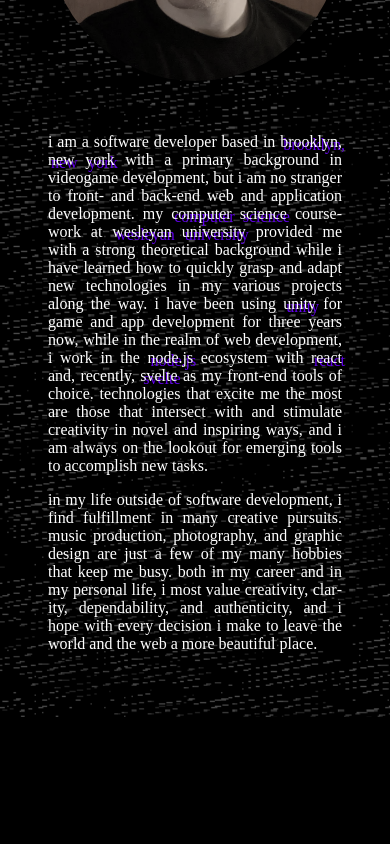
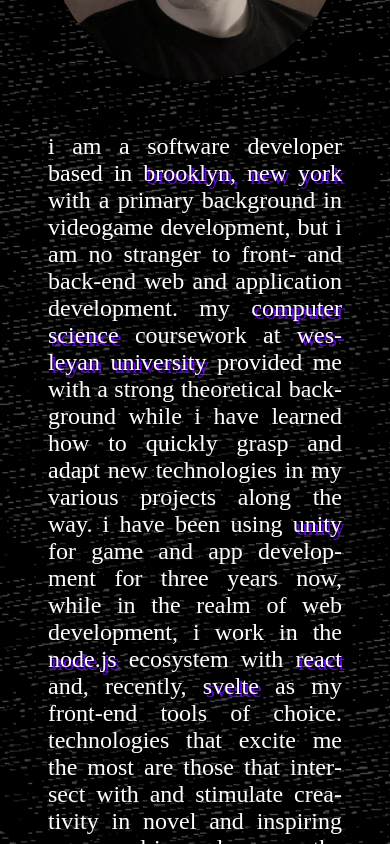
Before and after one commit to brysonpdavis/brysonpd.com, a Svelte app: page / in a window 390 px wide. Shown: the part 1160-2004 px from the top of the page. Before the commit the page ends 1877 px from the top, so only its background shows below. Built offline with nearby package versions, Linux system fonts and the light colour scheme; a web font is replaced by a local one.

Commit message:
change mobile font size to 1.5em

```diff
--- a/src/components/Introduction.svelte
+++ b/src/components/Introduction.svelte
@@ -35,7 +35,7 @@
 
     @media screen and (max-width: 600px) {
         p{
-            font-size: 1em;
+            font-size: 1.5em;
         }
     }
 </style>
--- a/src/components/Projects.svelte
+++ b/src/components/Projects.svelte
@@ -30,7 +30,7 @@
 
     @media screen and (max-width: 600px) {
         p{
-            font-size: 1em;
+            font-size: 1.5em;
         }
     }
 
```
